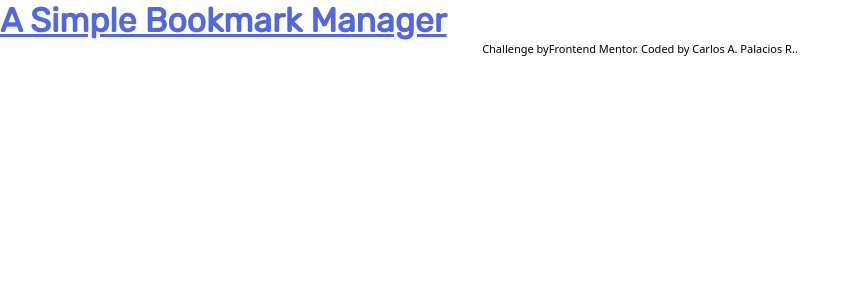
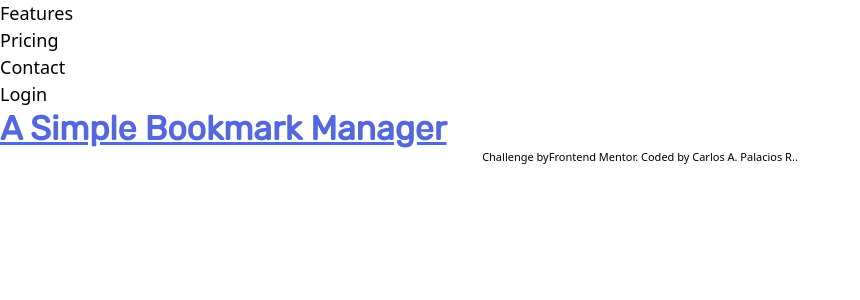
Before and after one commit to CarlosArgelio/challenge-bookmark-landing-page, a React (Vite) app: page / in a window 1280 px wide. Shown: the top 300 px of the page, without its empty margins (0-860 px from the left). Built offline with nearby package versions, Linux system fonts and the light colour scheme.

Commit message:
mockup: add Header

```diff
--- a/src/Components/Header/Header.tsx
+++ b/src/Components/Header/Header.tsx
@@ -0,0 +1,14 @@
+export const Header = () => {
+  return (
+    <header>
+      Features
+      <br />
+      Pricing
+      <br />
+      Contact
+      <br />
+      Login
+      <br />
+    </header>
+  );
+};
--- a/src/Components/Header/index.ts
+++ b/src/Components/Header/index.ts
@@ -0,0 +1 @@
+export { Header } from "./Header";
--- a/src/Components/index.ts
+++ b/src/Components/index.ts
@@ -1 +1,2 @@
 export { Attribute } from "./Attribute";
+export { Header } from "./Header";
--- a/src/Pages/Home/Home.tsx
+++ b/src/Pages/Home/Home.tsx
@@ -1,8 +1,9 @@
-import { Attribute } from "./../../Components";
+import { Attribute, Header } from "./../../Components";
 
 export const Home = () => {
   return (
     <>
+      <Header />
       <h1 className="text-3xl font-bold font-Rubik text-soft-blue underline">
         A Simple Bookmark Manager
       </h1>
```
